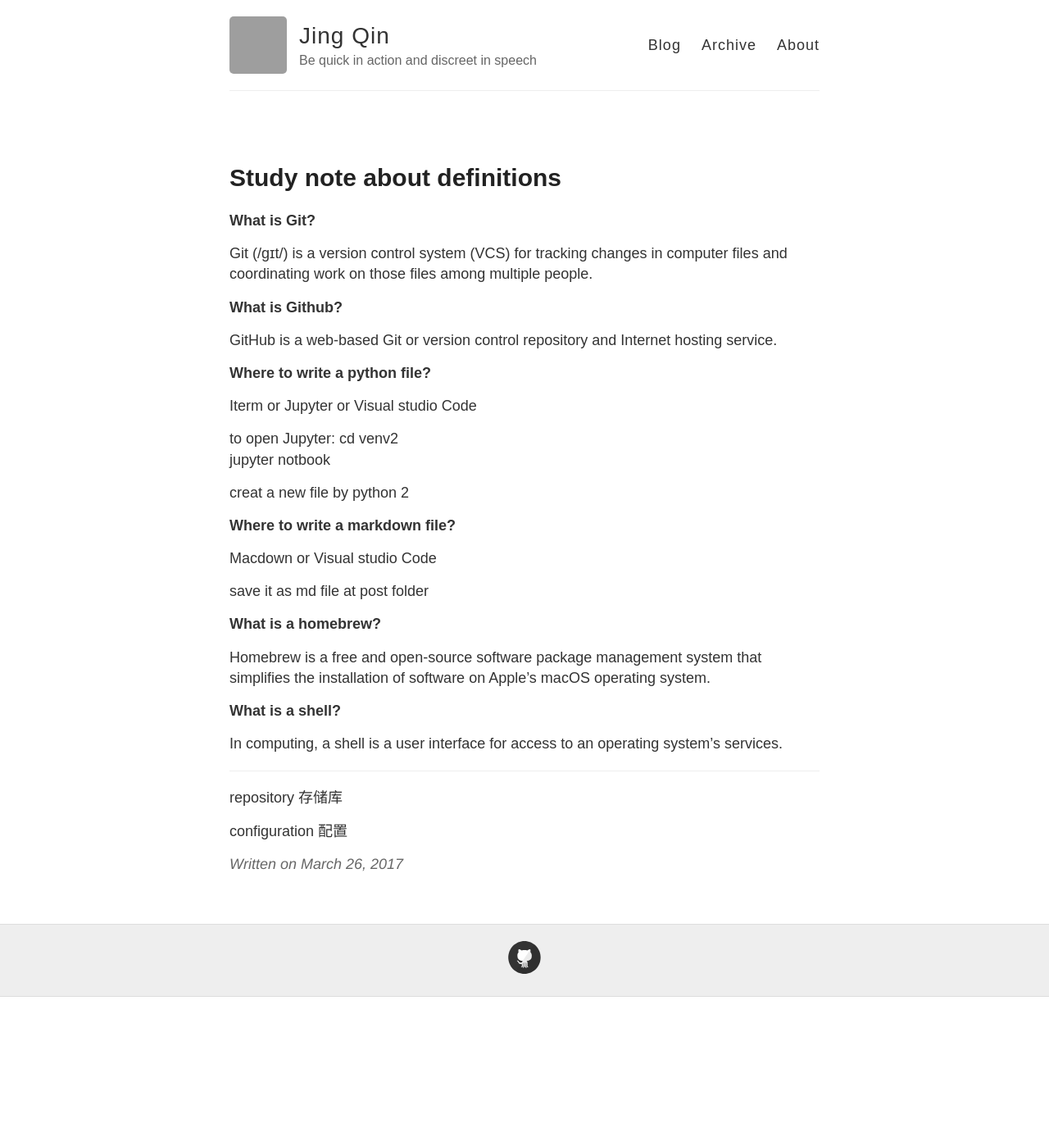
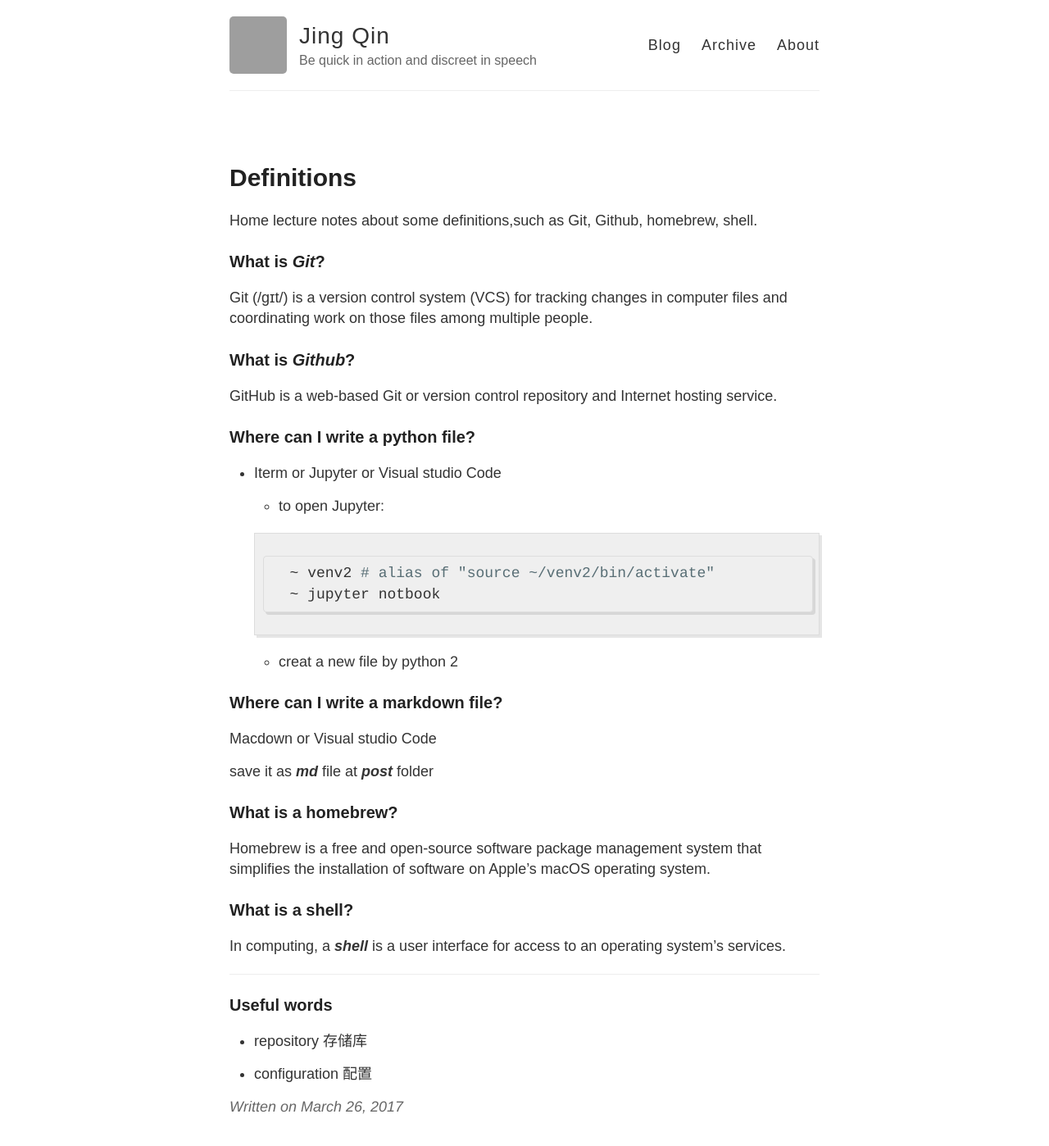
Before and after one commit to JingQin-JQ/JingQIn-JQ.github.io, a Jekyll site: the page built from _posts/2017-03-26-study-note-definitions.md, in a window 1280 px wide and 1400 px high. Shown: the whole window at 82% size. Built offline with Jekyll 4.4.1, drawn with Linux system fonts in a browser that asks for light colours; comment, search, counter and statistics services are not loaded; grey boxes are pictures that could not be loaded.

Commit message:
Add a description for each blog, and small changes in layout.

````diff
--- a/_posts/2017-03-26-study-note-definitions.md
+++ b/_posts/2017-03-26-study-note-definitions.md
@@ -1,45 +1,48 @@
 ---
 layout: post
-title: Study note about definitions
+title: Definitions
 tags:
 - lecture Study
 ---
+Home lecture notes about some definitions,such as Git, Github, homebrew, shell.
 
-**What is Git?**
+### What is _Git_?
 
 Git (/ɡɪt/) is a version control system (VCS) for tracking changes in computer files and coordinating work on those files among multiple people.
 
-**What is Github?**
-
+### What is _Github_?
 GitHub is a web-based Git or version control repository and Internet hosting service.
 
-**Where to write a python file?**
+### Where can I write a python file?
 
-Iterm or Jupyter or Visual studio Code
+* Iterm or Jupyter or Visual studio Code
 
-to open Jupyter:
-     cd venv2
-     jupyter notbook
+  * to open Jupyter:
 
-creat a new file by python 2
+  ``` shell
+    ~ venv2 # alias of "source ~/venv2/bin/activate"
+    ~ jupyter notbook
+   ```
+  * creat a new file by python 2
 
-
-
-**Where to write a markdown file?**
+### Where can I write a markdown file?
 
 Macdown or Visual studio Code
 
-save it as md file at post folder
+save it as **_md_** file at **_post_** folder
 
-**What is a homebrew?**
+
+### What is a homebrew?
 
 Homebrew is a free and open-source software package management system that simplifies the installation of software on Apple's macOS operating system.
 
-**What is a shell?**
+### What is a shell?
 
-In computing, a shell is a user interface for access to an operating system's services.
+In computing, a **_shell_** is a user interface for access to an operating system's services.
 
 ---
-repository 存储库
+### Useful words
 
-configuration 配置
+* repository 存储库
+
+* configuration 配置
````
Also changed, not shown: _posts/2017-03-20-start-blog-in-github.md (+0 -1 lines), _posts/2017-03-28-print-variables-and-strings.md (+14 -11 lines), _posts/2017-03-29-hot-keys.md (+2 -1 lines), _posts/2017-04-01-function-checklist.md (+3 -1 lines), _posts/2017-04-01-list-dictionary.md (+3 -1 lines).
